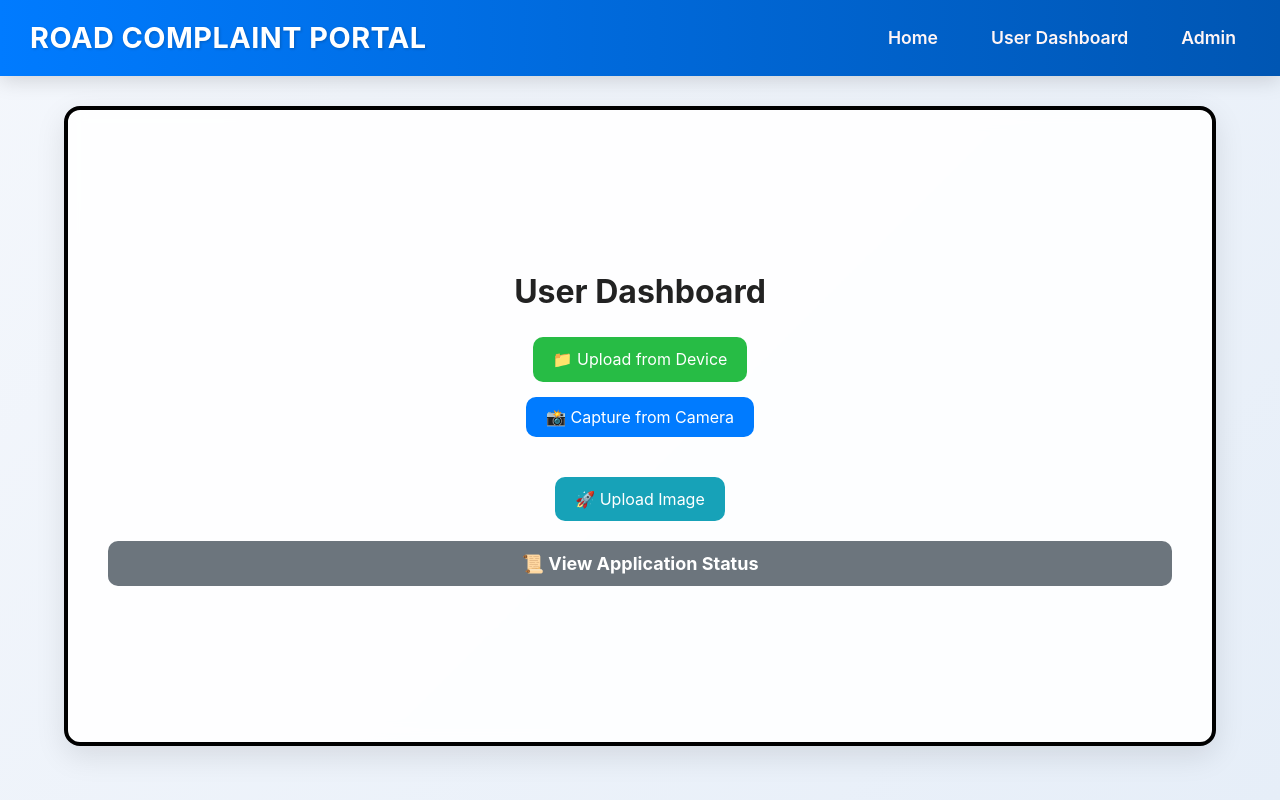
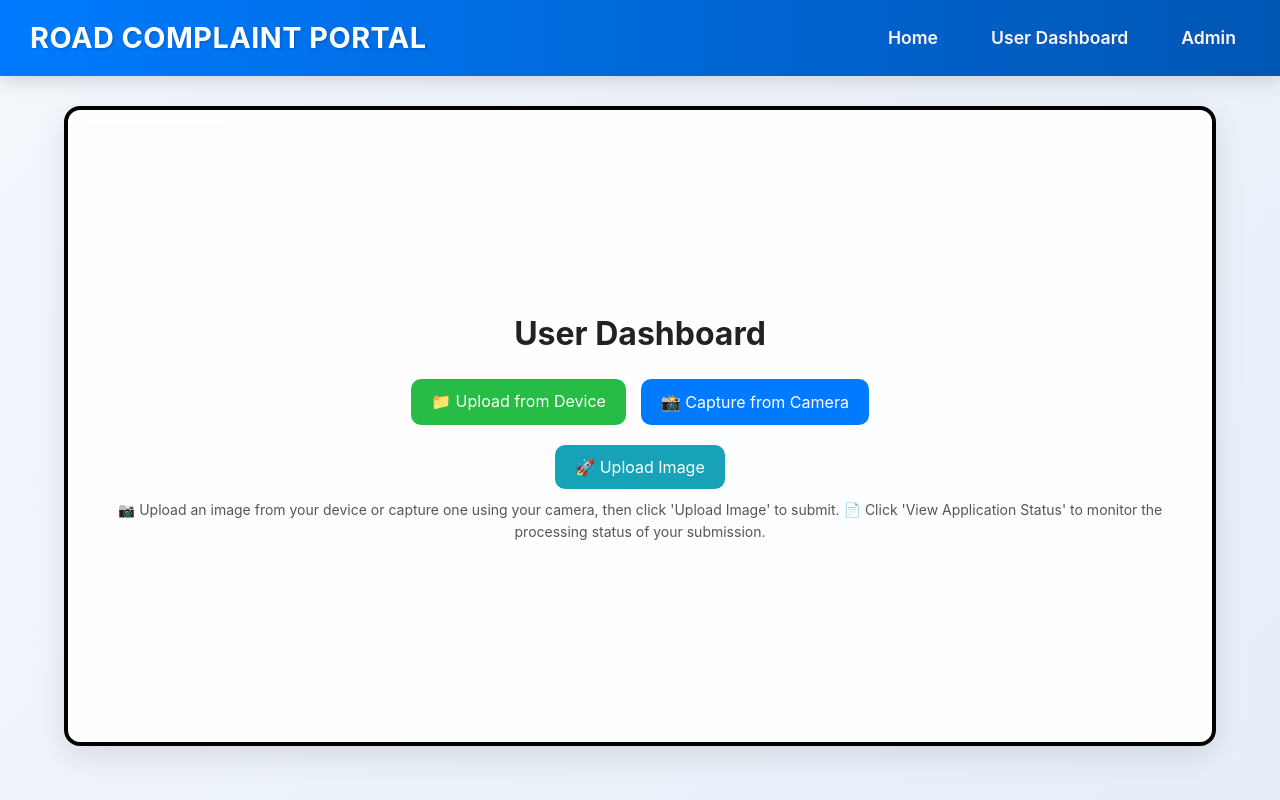
Before and after one commit to Road-Damage-And-Complaint-Management/FrontendRDCSMA, a React (Create React App) app: page /user-dashboard in a window 1280 px wide. Built offline with nearby package versions, Linux system fonts and the light colour scheme.

Commit message:
update admin login

```diff
--- a/package.json
+++ b/package.json
@@ -9,7 +9,7 @@
     "@testing-library/jest-dom": "^6.6.3",
     "@testing-library/react": "^16.2.0",
     "@testing-library/user-event": "^13.5.0",
-    "axios": "^1.8.1",
+    "axios": "^1.9.0",
     "bootstrap": "^5.3.3",
     "react": "^19.0.0",
     "react-bootstrap": "^2.10.9",
--- a/src/components/AdminDashboard.js
+++ b/src/components/AdminDashboard.js
@@ -11,7 +11,7 @@ const AdminDashboard = () => {
     const highPriorityLocations = [
         "Saptapur", "HosaYellapurCross", "Gandhinagar", "Akkipeth",
         "ShriNagar", "Kalyanagar", "JubileeCircle", "TollNaka",
-        "Vidyagiri", "Old SP Circle","Cameroon"
+        "Vidyagiri", "Old SP Circle"
     ];
 
     useEffect(() => {
@@ -76,6 +76,13 @@ const AdminDashboard = () => {
         navigate("/");
     };
 
+    const getPriorityColor = (score) => {
+        if (score === 30) return "red";
+        if (score === 20) return "yellow";
+        if (score === 10) return "orange";
+        return "green";
+    };
+
     return (
         <div className="admin-dashboard">
             <div className="admin-header">
@@ -93,6 +100,7 @@ const AdminDashboard = () => {
                             <th>Location</th>
                             <th>Depth</th>
                             <th>Priority Score</th>
+                            <th>Status</th>
                         </tr>
                     </thead>
                     <tbody>
@@ -109,7 +117,18 @@ const AdminDashboard = () => {
                                     </td>
                                     <td>{report.location}</td>
                                     <td>{report.depth_points?.[0] || "N/A"}</td>
-                                    <td>{report.priorityScore}</td>
+                                    <td style={{ backgroundColor: getPriorityColor(report.priorityScore), color: "black", fontWeight: "bold" }}>
+                                        {report.priorityScore}
+                                    </td>
+                                    <td>
+                                        <select name="selectStatus">
+                                                 <option value="Pending">Pending</option>
+                                                <option value="InReview">InReview</option>
+                                                 <option value="WorkStarted">WorkStarted</option>
+                                                <option value="InProgress">InProgress</option>
+                                                <option value="Completed">Completed</option>
+      </select>
+                                    </td>
                                 </tr>
                             ))
                         ) : (
--- a/src/components/AdminLogin.js
+++ b/src/components/AdminLogin.js
@@ -3,7 +3,7 @@ import { useNavigate } from "react-router-dom";
 import axios from "axios";
 import "../styles/AdminLogin.css";
 
-const AdminLogin = () => {
+const AdminLogin = ({ setIsAdminLoggedIn }) => {
   const [email, setEmail] = useState("");
   const [password, setPassword] = useState("");
   const [error, setError] = useState("");
@@ -12,22 +12,23 @@ const AdminLogin = () => {
 
   const handleLogin = async (e) => {
     e.preventDefault();
-        setError(""); // Clear previous errors
+    setError("");
 
     try {
       const response = await axios.post("http://localhost:5000/admin/login", {
         email,
         password,
-            }, { withCredentials: true });
+      });
 
       if (response.data.success) {
         sessionStorage.setItem("admin_logged_in", "true");
-                navigate("/admin-dashboard"); // ✅ Redirect to dashboard
+        setIsAdminLoggedIn(true);
+        navigate("/admin-dashboard");
       } else {
         setError(response.data.message || "Invalid email or password.");
       }
     } catch (error) {
-            setError("Login failed. Please check your credentials.");
+      setError("Login failed. Server is unreachable or credentials are wrong.");
     }
   };
 
@@ -42,6 +43,7 @@ const AdminLogin = () => {
             value={email}
             onChange={(e) => setEmail(e.target.value)}
             required
+            autoComplete="username"
           />
 
           <div className="password-wrapper">
@@ -51,10 +53,17 @@ const AdminLogin = () => {
               value={password}
               onChange={(e) => setPassword(e.target.value)}
               required
+              autoComplete="current-password"
             />
             <span
               className="toggle-password"
               onClick={() => setShowPassword(!showPassword)}
+              role="button"
+              aria-label="Toggle password visibility"
+              tabIndex={0}
+              onKeyPress={(e) => {
+                if (e.key === "Enter" || e.key === " ") setShowPassword(!showPassword);
+              }}
             >
               {showPassword ? "👁️" : "🔒"}
             </span>
@@ -62,7 +71,7 @@ const AdminLogin = () => {
 
           {error && <p className="error-message">{error}</p>}
 
-                    <button type="submit">Login</button>
+          <button type="submit" className="login-btn">Login</button>
         </form>
       </div>
     </div>
--- a/src/pages/UserDashboard.js
+++ b/src/pages/UserDashboard.js
@@ -1,19 +1,20 @@
 import React, { useState, useRef } from "react";
-import "../styles/UserDashboard.css"; // Ensure this CSS file exists
+import "../styles/UserDashboard.css";
 
 const UserDashboard = ({ navigateToStatus }) => {
     const [selectedFile, setSelectedFile] = useState(null);
     const [uploadResponse, setUploadResponse] = useState(null);
     const [cameraActive, setCameraActive] = useState(false);
+    const [uploadCount, setUploadCount] = useState(0);
+    const [askUserName, setAskUserName] = useState(false);
+    const [tempUploadTriggered, setTempUploadTriggered] = useState(false);
     const videoRef = useRef(null);
     const canvasRef = useRef(null);
 
-    // Handle File Upload
     const handleFileChange = (e) => {
         setSelectedFile(e.target.files[0]);
     };
 
-    // Start Camera
     const startCamera = async () => {
         try {
             setCameraActive(true);
@@ -27,7 +28,6 @@ const UserDashboard = ({ navigateToStatus }) => {
         }
     };
 
-    // Capture Image from Camera
     const capturePhoto = () => {
         if (!videoRef.current || !canvasRef.current) return;
         const context = canvasRef.current.getContext("2d");
@@ -44,13 +44,24 @@ const UserDashboard = ({ navigateToStatus }) => {
         }, "image/jpeg");
     };
 
-    // Upload Image
    const handleUpload = async (event) => {
     event.preventDefault();
+
     if (!selectedFile) return alert("Please select an image first!");
+
+    if (uploadCount >= 0 && !sessionStorage.getItem("username")) {
+        setAskUserName(true);
+        setTempUploadTriggered(true);
+        return;
+    }
+
+    setUploadCount(prev => prev + 1);
 
     const formData = new FormData();
     formData.append("image", selectedFile);
+
+    const username = sessionStorage.getItem("username") || "anonymous";
+    formData.append("user_email", username);  // ✅ Add username to formData
 
     try {
         const response = await fetch("http://127.0.0.1:5000/upload", {
@@ -73,21 +84,33 @@ const UserDashboard = ({ navigateToStatus }) => {
     }
 };
 
+
+    const handleNameSubmit = (e) => {
+        e.preventDefault();
+        const nameInput = e.target.elements.username.value.trim();
+        if (!nameInput) return alert("Please enter a valid name.");
+        sessionStorage.setItem("username", nameInput);
+        setAskUserName(false);
+
+        if (tempUploadTriggered) {
+            setTempUploadTriggered(false);
+            handleUpload(new Event("submit"));
+        }
+    };
+
     return (
-        <div className="dashboard-container"
-        style={{
-                border:"4px Solid Black",
-        }}>
-
+        <div className="dashboard-container" style={{ border: "4px solid black" }}>
             <h2 className="dashboard-title">User Dashboard</h2>
 
-            <div className="upload-options">
+            <div className="upload-options-row">
                 <label className="file-upload">
                     📁 Upload from Device
                     <input type="file" accept="image/*" onChange={handleFileChange} />
                 </label>
 
-                <button className="camera-button" onClick={startCamera}>📸 Capture from Camera</button>
+                <button className="camera-button" onClick={startCamera}>
+                    📸 Capture from Camera
+                </button>
             </div>
 
             {cameraActive && (
@@ -99,6 +122,14 @@ const UserDashboard = ({ navigateToStatus }) => {
             )}
 
             <button className="upload-btn" onClick={handleUpload}>🚀 Upload Image</button>
+
+            {askUserName && (
+                <form onSubmit={handleNameSubmit} className="name-form">
+                    <h3>Please enter your name:</h3>
+                    <input type="text" name="username" placeholder="Your Name" required />
+                    <button type="submit">Submit</button>
+                </form>
+            )}
 
             {uploadResponse && (
                 <div className="upload-result">
@@ -113,9 +144,9 @@ const UserDashboard = ({ navigateToStatus }) => {
                             <p><strong>GPS Location:</strong> {uploadResponse.location}</p>
                             <p><strong>Latitude:</strong> {uploadResponse.gps_latitude}</p>
                             <p><strong>Longitude:</strong> {uploadResponse.gps_longitude}</p>
+                            <p><strong>Depth Point:</strong> {uploadResponse.depth_points && uploadResponse.depth_points.length > 0 ? uploadResponse.depth_points[0] : "No depth points"}</p>
                             <p><strong>Status:</strong> {uploadResponse.status}</p>
 
-                            {/* Display Original and Detected Images Side by Side */}
                             <div className="image-preview">
                                 <div className="image-container">
                                     <h4>Original Image:</h4>
@@ -136,13 +167,14 @@ const UserDashboard = ({ navigateToStatus }) => {
                             </div>
                         </div>
                     )}
+                </div>
+            )}
 
 
-                </div>
 
-            )}
-
-            <button className="status-btn" onClick={navigateToStatus}>📜 View Application Status</button>
+            <p className="status-instruction">
+                📷 Upload an image from your device or capture one using your camera, then click 'Upload Image' to submit. 📄 Click 'View Application Status' to monitor the processing status of your submission.
+            </p>
         </div>
     );
 };
--- a/src/styles/UserDashboard.css
+++ b/src/styles/UserDashboard.css
@@ -188,3 +188,15 @@ video {
 .status-btn:hover {
     background: #5a6268;
 }
+.upload-options-row {
+  display: flex;
+  gap: 15px; /* Space between buttons */
+  justify-content: center; /* Center the buttons horizontally */
+  flex-wrap: wrap; /* Allow wrapping on smaller screens */
+}
+.status-instruction {
+  margin-top: 10px;
+  font-size: 14px;
+  color: #555;
+  text-align: center;
+}
```
Also changed, not shown: 1 other file (tests, documents, lock files or other folders). Lines whose indentation alone changed are shown as unchanged.
